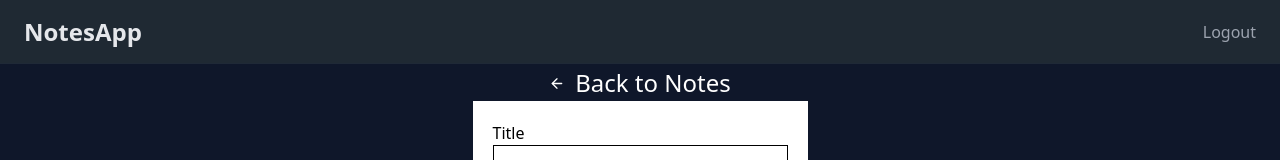
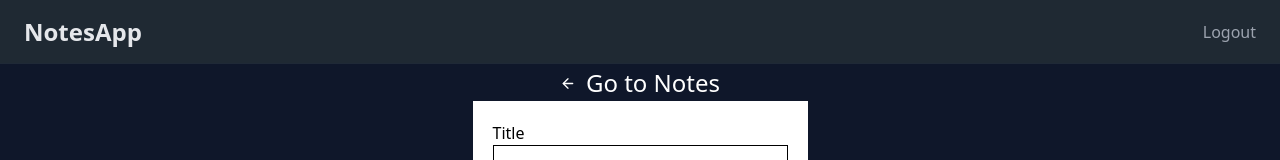
Before and after one commit to donald-hub/notes-app-frontend, a React (Vite) app: page /create in a window 1280 px wide. Shown: the top 160 px of the page. Built offline with nearby package versions, Linux system fonts and the light colour scheme; sample sign-in values are in the browser's storage; the HTML template or start-up script is replaced by a standard one.

Commit message:
styling createPage page

```diff
--- a/src/pages/createPage.jsx
+++ b/src/pages/createPage.jsx
@@ -45,7 +45,7 @@ const createPage = () => {
     <div className={styles.authPage}>
     <div className={styles.header}>
       <Link to="/" ><ArrowLeftIcon className={styles.backIcon}/></Link>
-      <span className={styles.backTitle}>Back to Notes</span>
+      <span className={styles.backTitle}>Go to Notes</span>
     </div>
     <form className={styles.form} onSubmit={handleSubmit}>
       <div className="flex flex-col">
```
